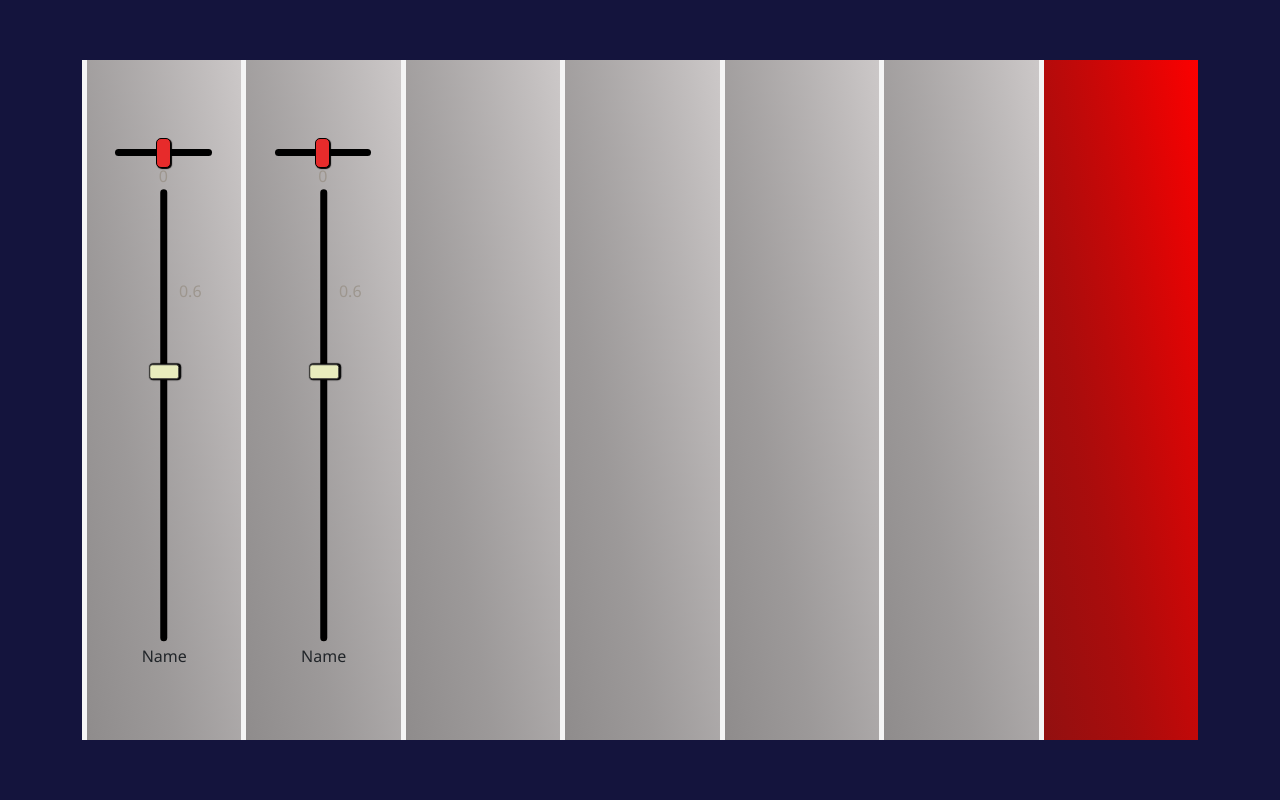
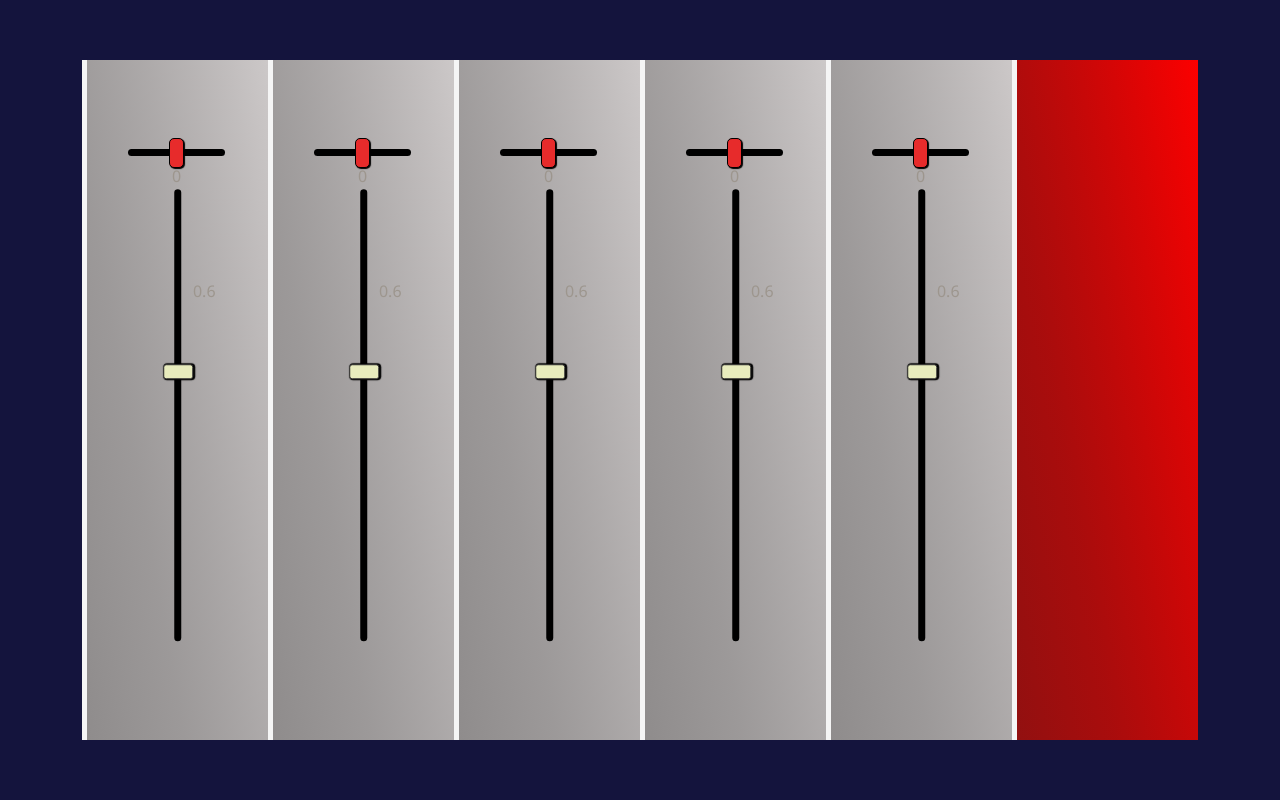
Before and after one commit to EMaloP91/Web-Mixer, a Flask app: page / in a window 1280 px wide. Shown: the part 64-864 px from the top of the page. Run offline with Flask 3, Linux system fonts and the light colour scheme; a user stored in the database is signed in; data that the repository does not hold is empty; some libraries are stand-ins or nearby versions.

Commit message:
added the audiofiles and their names for each channel, all channels with faders and pans

```diff
--- a/app.py
+++ b/app.py
@@ -1,7 +1,7 @@
 import os
 
 from cs50 import SQL
-from flask import Flask, render_template, redirect, request, session
+from flask import Flask, render_template, redirect, request, session, jsonify
 from flask_session import Session
 from werkzeug.security import check_password_hash, generate_password_hash
 
@@ -121,3 +121,13 @@ def logout():
 @app.route('/apology/<int:code>/<message>')
 def apology(code=404, message="An Error Ocurred"):
     return render_template("apology.html", code=code, message=message)
+
+# define a route for fetching audiofiles from server
+@app.route('/audiofiles')
+def get_audio_files():
+    folder = 'static'
+    audio_files = [f for f in os.listdir(folder) if f.endswith('.mp3')]
+    return jsonify(audio_files)
+
+if __name__ == '__main__':
+    app.run(debug=True)
--- a/static/main.js
+++ b/static/main.js
@@ -22,3 +22,18 @@ faders.forEach(fader => {
         fader.setAttribute('value', (2 * Math.log10(fader.value)).toFixed(2).toString());
     });
 });
+
+// add name of each instrument to every channel
+// fetch audio files from server
+fetch('/audiofiles')
+    .then(response => response.json())
+    .then(audioFilenames => {
+        let names = document.querySelectorAll(".nametrack");
+        names.forEach((name,index) => {
+            if (index < audioFilenames.length) {
+                name.innerText = audioFilenames[index];
+            }
+        });
+    })
+
+    console.log(audioFilenames);
--- a/templates/index.html
+++ b/templates/index.html
@@ -31,7 +31,7 @@
                 </div>
                 <div class="container d-flex align-items-center justify-content-center">
                     <div class="track-name">
-                        <p>Name</p>
+                        <p class="nametrack"></p>
                     </div>
                 </div>
             </div>
@@ -50,22 +50,67 @@
                 </div>
                 <div class="container d-flex align-items-center justify-content-center">
                     <div class="track-name">
-                        <p>Name</p>
+                        <p class="nametrack"></p>
                     </div>
                 </div>
             </div>
         </div>
         <div class="col">
-            <div class="channel"></div>
+            <div class="channel">
+                <div class="container d-flex align-items-center justify-content-center">
+                    <div class="pan">
+                        <input type="range" min="-1" max="1" step="0.2" value="0" id="pan">
+                    </div>
+                </div>
+                <div class="container d-flex align-items-center justify-content-center">
+                    <div class="fader">
+                        <input type="range" min="0" max="1" step="0.01" value="0.6" id="fader">
+                    </div>
+                </div>
+                <div class="container d-flex align-items-center justify-content-center">
+                    <div class="track-name">
+                        <p class="nametrack"></p>
+                    </div>
+                </div>
+            </div>
         </div>
         <div class="col">
-            <div class="channel"></div>
+            <div class="channel">
+                <div class="container d-flex align-items-center justify-content-center">
+                    <div class="pan">
+                        <input type="range" min="-1" max="1" step="0.2" value="0" id="pan">
+                    </div>
+                </div>
+                <div class="container d-flex align-items-center justify-content-center">
+                    <div class="fader">
+                        <input type="range" min="0" max="1" step="0.01" value="0.6" id="fader">
+                    </div>
+                </div>
+                <div class="container d-flex align-items-center justify-content-center">
+                    <div class="track-name">
+                        <p class="nametrack"></p>
+                    </div>
+                </div>
+            </div>
         </div>
         <div class="col">
-            <div class="channel"></div>
-        </div>
-        <div class="col">
-            <div class="channel"></div>
+            <div class="channel">
+                <div class="container d-flex align-items-center justify-content-center">
+                    <div class="pan">
+                        <input type="range" min="-1" max="1" step="0.2" value="0" id="pan">
+                    </div>
+                </div>
+                <div class="container d-flex align-items-center justify-content-center">
+                    <div class="fader">
+                        <input type="range" min="0" max="1" step="0.01" value="0.6" id="fader">
+                    </div>
+                </div>
+                <div class="container d-flex align-items-center justify-content-center">
+                    <div class="track-name">
+                        <p class="nametrack"></p>
+                    </div>
+                </div>
+            </div>
         </div>
         <div class="col">
             <div id="master"></div>
```
Also changed, not shown: 7 other files.
